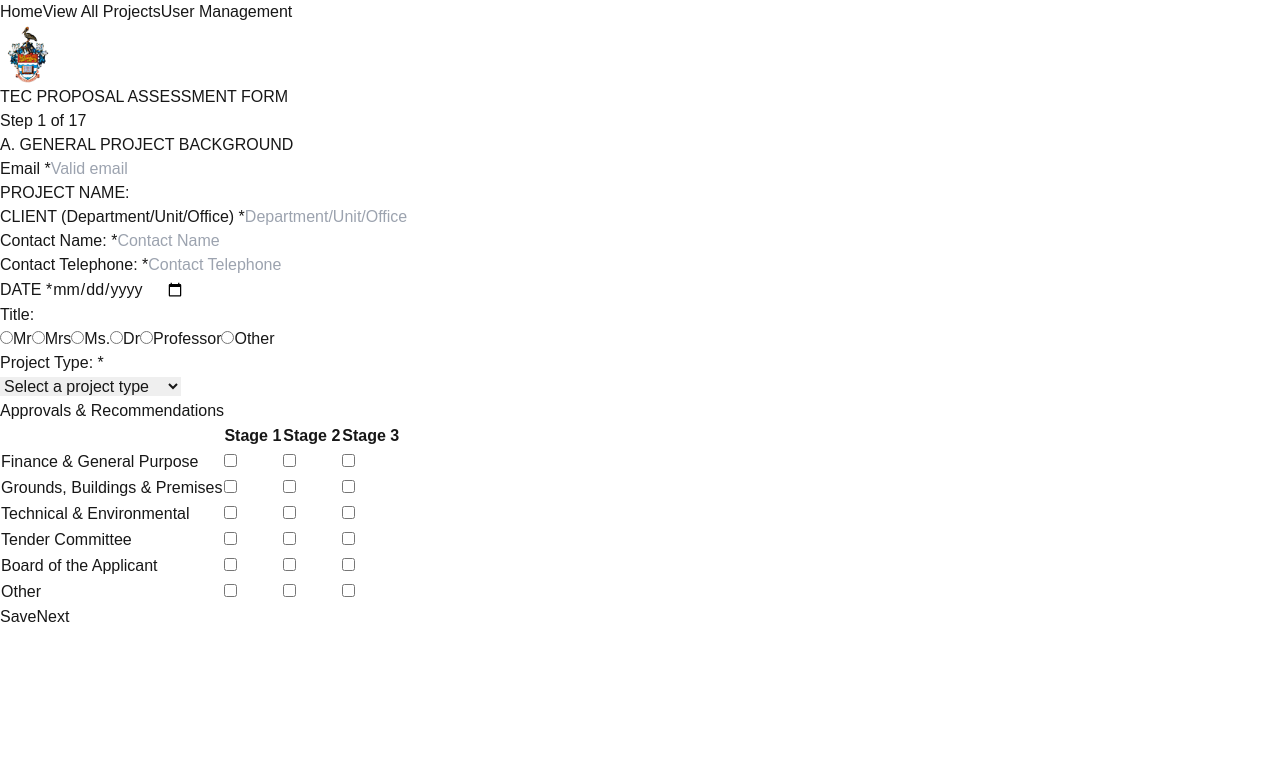
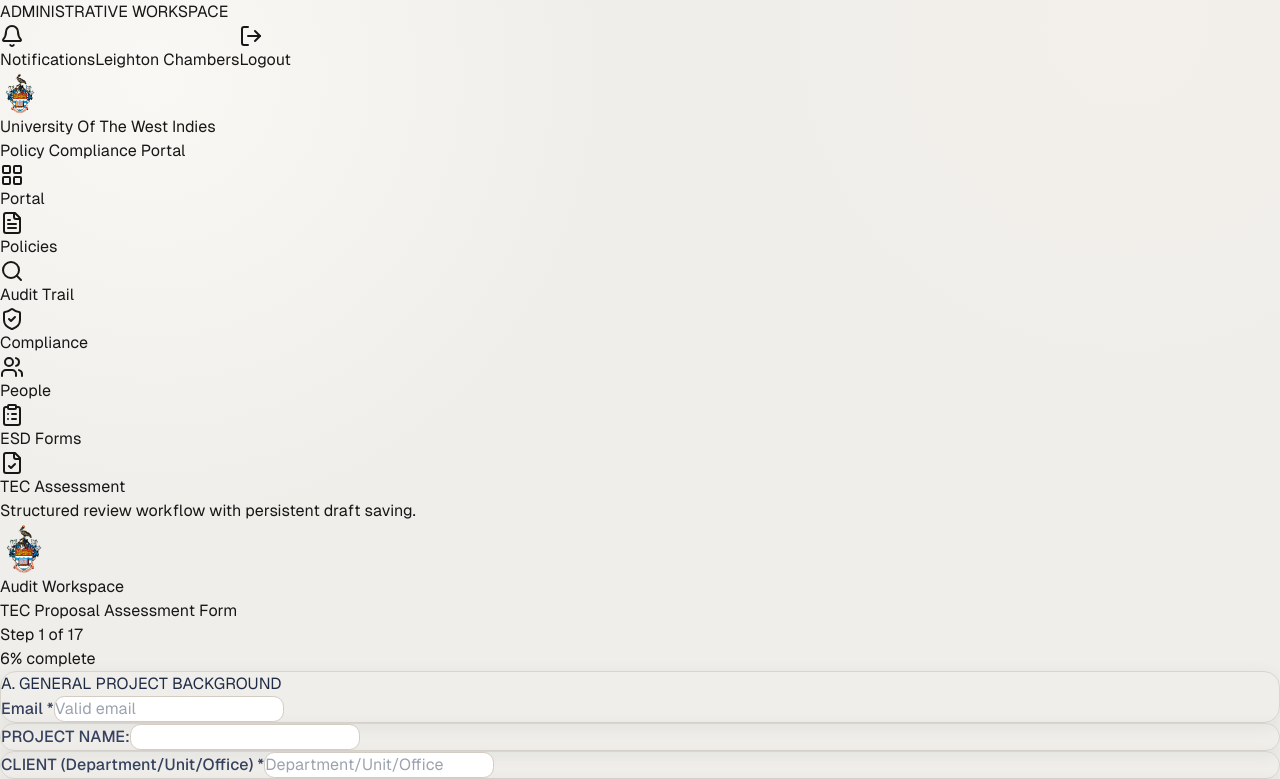
Before and after one commit to jeremydaneferguson/tec_form, a Next.js app: page / in a window 1280 px wide. Shown: the top 779 px of the page. Built offline with nearby package versions, Linux system fonts and the light colour scheme.

Commit message:
feat: add lucide-react dependency, enhance AdminNav and TECAssessmentForm components, and implement seed data script for departments

```diff
--- a/package.json
+++ b/package.json
@@ -11,6 +11,7 @@
   "dependencies": {
     "@prisma/client": "^5.8.0",
     "@shadcn/ui": "^0.0.4",
+    "lucide-react": "^0.539.0",
     "next": "^15.1.7",
     "react": "^19.2.6",
     "react-dom": "^19.2.6"
--- a/src/app/globals.css
+++ b/src/app/globals.css
@@ -5,6 +5,12 @@
 :root {
   --background: #ffffff;
   --foreground: #171717;
+  --tec-surface: #efeeea;
+  --tec-card: #ffffff;
+  --tec-border: #d9d5cd;
+  --tec-heading: #1f2a44;
+  --tec-muted: #68748b;
+  --tec-primary: #991b1e;
 }
 
 @media (prefers-color-scheme: dark) {
@@ -16,6 +22,55 @@
 
 body {
   color: var(--foreground);
-  background: var(--background);
-  font-family: Arial, Helvetica, sans-serif;
+  background:
+    radial-gradient(circle at 12% 6%, #faf8f4 0%, rgba(250, 248, 244, 0) 28%),
+    radial-gradient(circle at 88% 2%, #f3efea 0%, rgba(243, 239, 234, 0) 26%),
+    var(--tec-surface);
+  font-family: var(--font-geist-sans), "Segoe UI", Tahoma, Geneva, Verdana, sans-serif;
 }
+
+.tec-content-wrap h2,
+.tec-content-wrap h3 {
+  color: var(--tec-heading);
+}
+
+.tec-form > div > section,
+.tec-form > section {
+  border: 1px solid var(--tec-border);
+  border-radius: 1rem;
+  box-shadow: 0 4px 18px rgba(24, 39, 75, 0.06);
+}
+
+.tec-form label {
+  color: #35415d;
+  font-weight: 500;
+}
+
+.tec-form input[type="text"],
+.tec-form input[type="email"],
+.tec-form input[type="number"],
+.tec-form input[type="date"],
+.tec-form select,
+.tec-form textarea {
+  border: 1px solid #d2ccc2;
+  border-radius: 0.65rem;
+  background: #fff;
+  color: #1f2a44;
+  transition: border-color 0.2s ease, box-shadow 0.2s ease;
+}
+
+.tec-form input[type="text"]:focus,
+.tec-form input[type="email"]:focus,
+.tec-form input[type="number"]:focus,
+.tec-form input[type="date"]:focus,
+.tec-form select:focus,
+.tec-form textarea:focus {
+  border-color: var(--tec-primary);
+  box-shadow: 0 0 0 3px rgba(153, 27, 30, 0.15);
+  outline: none;
+}
+
+.tec-form input[type="radio"],
+.tec-form input[type="checkbox"] {
+  accent-color: var(--tec-primary);
+}
--- a/src/app/layout.js
+++ b/src/app/layout.js
@@ -26,8 +26,7 @@
         suppressHydrationWarning
         className={`${geistSans.variable} ${geistMono.variable} antialiased`}
       >
-        <AdminNav />
-        {children}
+        <AdminNav>{children}</AdminNav>
       </body>
     </html>
   );
--- a/src/components/AdminNav.jsx
+++ b/src/components/AdminNav.jsx
@@ -1,18 +1,115 @@
 "use client";
+import Image from "next/image";
 import Link from "next/link";
+import {
+  Bell,
+  ClipboardList,
+  FileCheck,
+  FileText,
+  LayoutGrid,
+  LogOut,
+  Search,
+  ShieldCheck,
+  Users,
+} from "lucide-react";
 
-export default function AdminNav() {
+const navItems = [
+  { href: "/", label: "Portal", icon: LayoutGrid },
+  { href: "/projects", label: "Policies", icon: FileText },
+  { href: "/", label: "Audit Trail", icon: Search, active: true },
+  { href: "/", label: "Compliance", icon: ShieldCheck },
+  { href: "/users", label: "People", icon: Users },
+  { href: "/", label: "ESD Forms", icon: ClipboardList },
+];
+
+export default function AdminNav({ children }) {
   return (
-    <nav className="bg-gray-900 text-white p-4 flex gap-6 items-center">
-      <Link href="/" className="font-bold text-lg hover:underline">
-        Home
-      </Link>
-      <Link href="/projects" className="hover:underline">
-        View All Projects
-      </Link>
-      <Link href="/users" className="hover:underline">
-        User Management
-      </Link>
-    </nav>
+    <div className="min-h-screen bg-[#efeeea] text-[#1f2a44]">
+      <header className="sticky top-0 z-30 border-b border-[#d8d4cc] bg-[#f7f5f1]/95 backdrop-blur">
+        <div className="mx-auto flex h-16 max-w-[1440px] items-center justify-between px-4 sm:px-6 lg:px-8">
+          <p className="text-xs font-semibold tracking-[0.3em] text-[#9a2a25] sm:text-sm">
+            ADMINISTRATIVE WORKSPACE
+          </p>
+          <div className="flex items-center gap-2 sm:gap-3">
+            <button
+              type="button"
+              className="inline-flex items-center gap-2 rounded-xl border border-[#d6d2ca] bg-white px-3 py-2 text-xs font-semibold text-[#2d3750] shadow-sm transition hover:border-[#9a2a25]"
+            >
+              <Bell className="h-4 w-4" />
+              <span className="hidden sm:inline">Notifications</span>
+            </button>
+            <button
+              type="button"
+              className="hidden rounded-xl border border-[#d6d2ca] bg-white px-3 py-2 text-xs font-semibold text-[#2d3750] shadow-sm sm:inline-flex"
+            >
+              Leighton Chambers
+            </button>
+            <button
+              type="button"
+              className="inline-flex items-center gap-2 rounded-xl border border-[#d6d2ca] bg-white px-3 py-2 text-xs font-semibold text-[#2d3750] shadow-sm transition hover:border-[#9a2a25]"
+            >
+              <LogOut className="h-4 w-4" />
+              <span>Logout</span>
+            </button>
+          </div>
+        </div>
+      </header>
+
+      <div className="mx-auto grid max-w-[1440px] grid-cols-1 gap-6 px-4 py-6 sm:px-6 lg:grid-cols-[240px_1fr] lg:px-8">
+        <aside className="rounded-2xl border border-[#d9d5cd] bg-[#f5f3ef] p-3 shadow-[0_4px_18px_rgba(24,39,75,0.06)]">
+          <div className="mb-5 flex items-center gap-3 rounded-xl border border-[#ddd8d1] bg-white px-3 py-3">
+            <Image
+              src="/uwi-logo.png"
+              alt="University of the West Indies logo"
+              width={40}
+              height={40}
+              className="h-10 w-10 object-contain"
+            />
+            <div>
+              <p className="text-sm font-semibold text-[#1f2a44]">University Of The West Indies</p>
+              <p className="text-xs text-[#68748b]">Policy Compliance Portal</p>
+            </div>
+          </div>
+
+          <nav className="space-y-1.5">
+            {navItems.map((item) => {
+              const Icon = item.icon;
+              return (
+                <Link
+                  key={item.label}
+                  href={item.href}
+                  className={`group flex items-center gap-3 rounded-xl px-3 py-3 text-sm font-semibold transition ${
+                    item.active
+                      ? "bg-[#991b1e] text-white shadow"
+                      : "text-[#546077] hover:bg-[#ece8e2] hover:text-[#991b1e]"
+                  }`}
+                >
+                  <span
+                    className={`inline-flex h-7 w-7 items-center justify-center rounded-lg ${
+                      item.active
+                        ? "bg-[#ad2a2d]/70"
+                        : "bg-white text-[#8d98ab] group-hover:text-[#991b1e]"
+                    }`}
+                  >
+                    <Icon className="h-4 w-4" />
+                  </span>
+                  <span>{item.label}</span>
+                </Link>
+              );
+            })}
+          </nav>
+
+          <div className="mt-6 rounded-xl border border-[#ddd8d1] bg-white px-3 py-3 text-xs text-[#6a7388]">
+            <div className="mb-1 inline-flex items-center gap-2 font-semibold text-[#2d3750]">
+              <FileCheck className="h-4 w-4 text-[#991b1e]" />
+              TEC Assessment
+            </div>
+            <p>Structured review workflow with persistent draft saving.</p>
+          </div>
+        </aside>
+
+        <main>{children}</main>
+      </div>
+    </div>
   );
 }
--- a/src/components/TECAssessmentForm.jsx
+++ b/src/components/TECAssessmentForm.jsx
@@ -2,6 +2,7 @@
 import Image from 'next/image';
 import { useState, useEffect } from 'react';
 import { useRouter } from 'next/navigation';
+import { ChevronLeft, ChevronRight, FileDown, Save, Send } from 'lucide-react';
 
 export default function TECAssessmentForm() {
   const router = useRouter();
@@ -2732,42 +2733,55 @@
     };
 
     return (
-      <div className="max-w-4xl mx-auto p-4 space-y-6">
+      <div className="tec-content-wrap mx-auto max-w-[1120px] space-y-6">
+        <div className="rounded-2xl border border-[#d9d5cd] bg-white px-5 py-4 shadow-[0_6px_24px_rgba(24,39,75,0.08)] sm:px-6">
+          <div className="flex flex-col gap-4 sm:flex-row sm:items-center sm:justify-between">
             <div className="flex items-center gap-4">
+              <div className="rounded-xl border border-[#ddd8d1] bg-[#f8f6f3] p-2">
                 <Image
                   src="/uwi-logo.png"
                   alt="The University of the West Indies logo"
-            width={56}
-            height={56}
+                  width={48}
+                  height={48}
                   priority
-            className="h-14 w-14 object-contain"
-          />
-          <h1 className="text-2xl font-bold">TEC PROPOSAL ASSESSMENT FORM</h1>
+                  className="h-12 w-12 object-contain"
+                />
+              </div>
+              <div>
+                <p className="text-xs font-semibold uppercase tracking-[0.24em] text-[#9a2a25]">Audit Workspace</p>
+                <h1 className="text-xl font-bold text-[#1f2a44] sm:text-2xl">TEC Proposal Assessment Form</h1>
+              </div>
+            </div>
+            <div className="rounded-xl border border-[#ddd8d1] bg-[#f6f4f1] px-4 py-3 text-sm text-[#58647a]">
+              <span className="font-semibold text-[#2a3550]">Step {currentStep}</span> of {totalSteps}
+            </div>
           </div>
 
           {/* Progress indicator */}
-        <div className="flex justify-between items-center mb-4">
-          <div className="text-sm text-gray-600">
-            Step {currentStep} of {totalSteps}
-          </div>
-          <div className="w-2/3 h-2 bg-gray-200 rounded-full">
+          <div className="mt-4 flex items-center gap-4">
+            <div className="h-2.5 flex-1 overflow-hidden rounded-full bg-[#e5e2db]">
               <div
-              className="h-full bg-blue-500 rounded-full transition-all duration-300"
+                className="h-full rounded-full bg-[#991b1e] transition-all duration-300"
                 style={{ width: `${(currentStep / totalSteps) * 100}%` }}
               ></div>
             </div>
-        </div>
-
-        <form className="space-y-6" onSubmit={(e) => e.preventDefault()} onChange={handleDepartmentFieldChange}>
+            <div className="text-xs font-semibold text-[#6a7388]">
+              {Math.round((currentStep / totalSteps) * 100)}% complete
+            </div>
+          </div>
+        </div>
+
+        <form className="tec-form space-y-6" onSubmit={(e) => e.preventDefault()} onChange={handleDepartmentFieldChange}>
           {renderSection()}
 
-          <div className="flex justify-between mt-6 gap-4">
+          <div className="mt-6 flex flex-wrap items-center justify-between gap-3 rounded-2xl border border-[#d9d5cd] bg-white px-4 py-4 shadow-[0_4px_18px_rgba(24,39,75,0.06)]">
             {currentStep > 1 && (
               <button
                 type="button"
                 onClick={prevStep}
-                className="bg-gray-500 text-white py-2 px-4 rounded hover:bg-gray-600"
+                className="inline-flex items-center gap-2 rounded-xl border border-[#c8c2b8] bg-white px-4 py-2.5 text-sm font-semibold text-[#2f3a54] transition hover:border-[#9a2a25] hover:text-[#9a2a25]"
               >
+                <ChevronLeft className="h-4 w-4" />
                 Previous
               </button>
             )}
@@ -2776,8 +2790,9 @@
               type="button"
               onClick={saveFormData}
               disabled={isSaving}
-              className="bg-green-500 text-white py-2 px-4 rounded hover:bg-green-600 disabled:bg-gray-400"
+              className="inline-flex items-center gap-2 rounded-xl border border-[#d6d2ca] bg-[#f4f2ef] px-4 py-2.5 text-sm font-semibold text-[#2f3a54] transition hover:border-[#9a2a25] hover:text-[#9a2a25] disabled:cursor-not-allowed disabled:opacity-60"
             >
+              <Save className="h-4 w-4" />
               {isSaving ? 'Saving...' : 'Save'}
             </button>
 
@@ -2786,8 +2801,9 @@
                 type="button"
                 onClick={exportAsPdf}
                 disabled={isSaving || isExportingPdf}
-                className="bg-slate-700 text-white py-2 px-4 rounded hover:bg-slate-800 disabled:bg-gray-400"
+                className="inline-flex items-center gap-2 rounded-xl border border-[#d6d2ca] bg-white px-4 py-2.5 text-sm font-semibold text-[#2f3a54] transition hover:border-[#9a2a25] hover:text-[#9a2a25] disabled:cursor-not-allowed disabled:opacity-60"
               >
+                <FileDown className="h-4 w-4" />
                 {isExportingPdf ? 'Preparing PDF...' : 'Export PDF'}
               </button>
             )}
@@ -2797,24 +2813,26 @@
               <button
                 type="button"
                 onClick={nextStep}
-                className={`${currentStep === 1 ? 'ml-auto' : ''} bg-blue-500 text-white py-2 px-4 rounded hover:bg-blue-600`}
+                className={`${currentStep === 1 ? 'ml-auto' : ''} inline-flex items-center gap-2 rounded-xl bg-[#991b1e] px-4 py-2.5 text-sm font-semibold text-white transition hover:bg-[#7f1719]`}
               >
                 Next
+                <ChevronRight className="h-4 w-4" />
               </button>
             )}
             {currentStep >= 6 && currentStep <= totalSteps && (
               <button
                 type="button"
                 onClick={submitForm}
-                className="bg-blue-500 text-white py-2 px-4 rounded hover:bg-blue-600"
+                className="inline-flex items-center gap-2 rounded-xl bg-[#991b1e] px-4 py-2.5 text-sm font-semibold text-white transition hover:bg-[#7f1719]"
               >
+                <Send className="h-4 w-4" />
                 Submit & Save
               </button>
             )}
           </div>
 
           {saveStatus && (
-            <div className={`p-3 rounded ${saveStatus.includes('successfully') ? 'bg-green-100 text-green-700' : 'bg-red-100 text-red-700'}`}>
+            <div className={`rounded-xl border p-3 text-sm font-medium ${saveStatus.includes('successfully') ? 'border-emerald-200 bg-emerald-50 text-emerald-700' : 'border-rose-200 bg-rose-50 text-rose-700'}`}>
               {saveStatus}
             </div>
           )}
```
Also changed, not shown: scripts/seed-departments.js (added, +48 -0 lines), 2 other files (tests, documents, lock files or other folders). Lines whose indentation alone changed are shown as unchanged.
